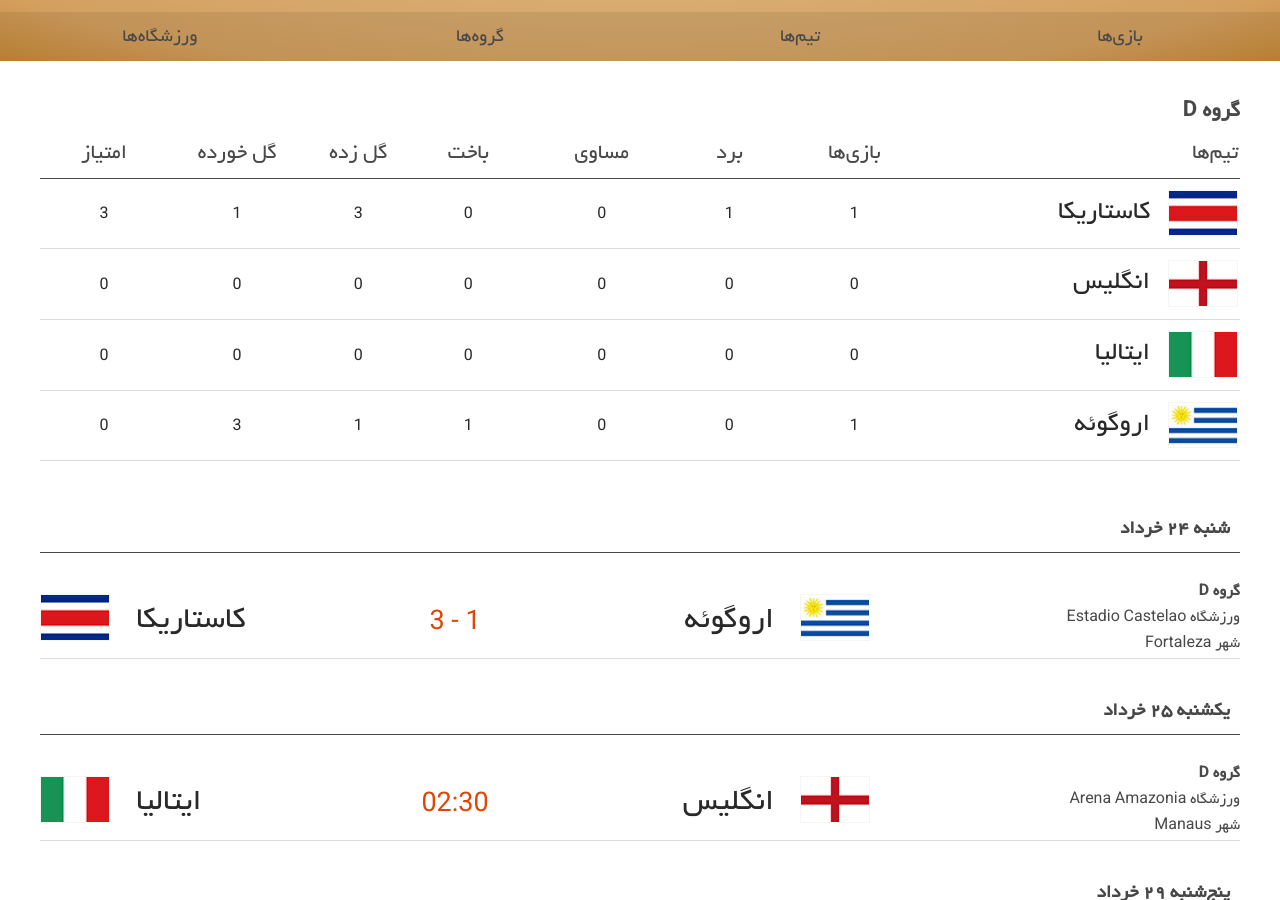
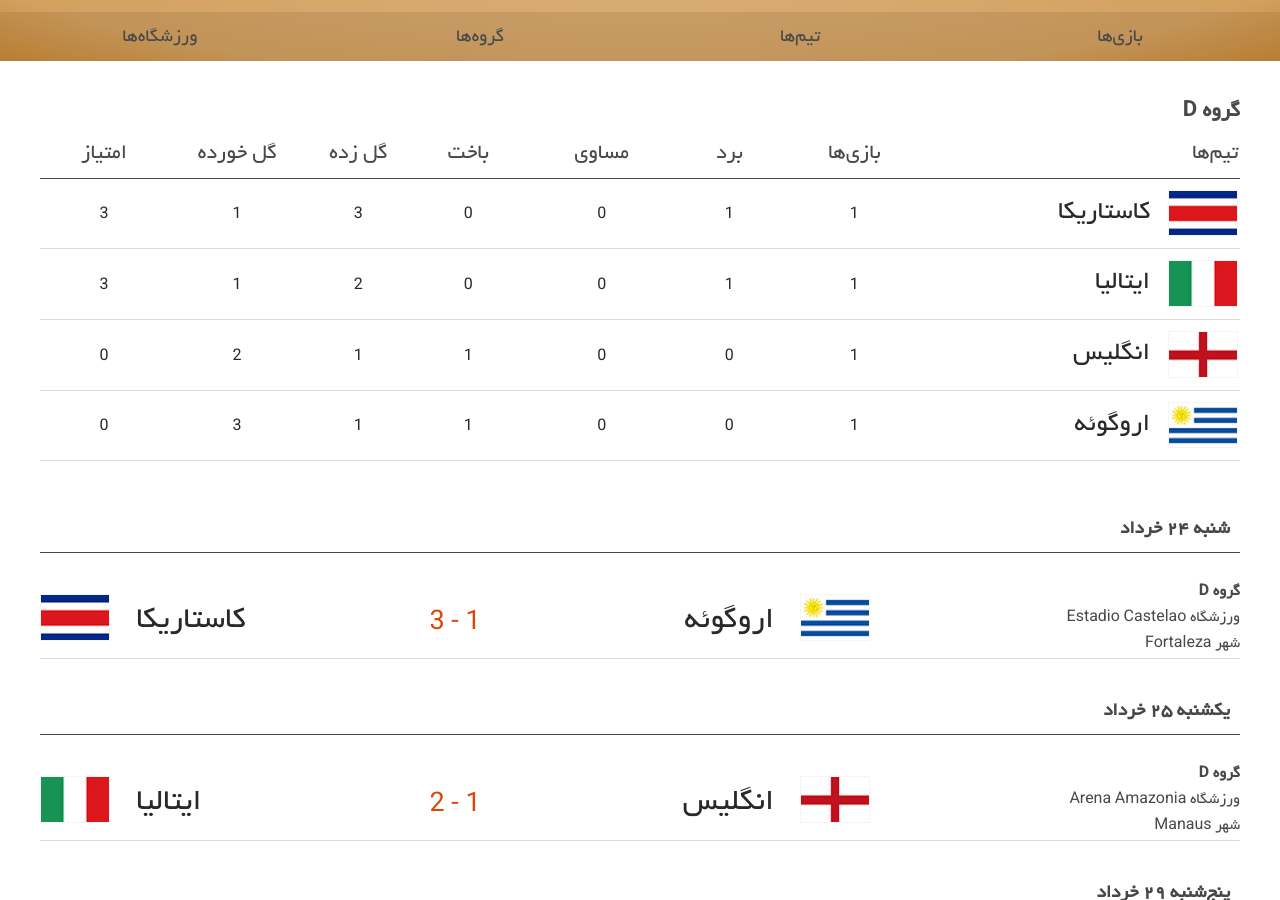
Before and after one commit to HosseinKarami/fifawc, a Jekyll site: the page built from groups/D/index.html, in a window 1280 px wide and 900 px high, scrolled down 242 px. Built offline with Jekyll 4.4.1, drawn with Linux system fonts in a browser that asks for light colours; comment, search, counter and statistics services are not loaded.

Commit message:
ENG Vs ITA

```diff
--- a/_data/groups.yml
+++ b/_data/groups.yml
@@ -126,23 +126,23 @@
     GF: "3"
     GA: "1"
     points: "3"
+  - team: ایتالیا
+    flag: assets/img/flags/ita.png
+    played: "1"
+    won: "1"
+    draw: "0"
+    lost: "0"
+    GF: "2"
+    GA: "1"
+    points: "3"
   - team: انگلیس
     flag: assets/img/flags/eng.png
-    played: "0"
+    played: "1"
     won: "0"
     draw: "0"
-    lost: "0"
-    GF: "0"
-    GA: "0"
-    points: "0"
-  - team: ایتالیا
-    flag: assets/img/flags/ita.png
-    played: "0"
-    won: "0"
-    draw: "0"
-    lost: "0"
-    GF: "0"
-    GA: "0"
+    lost: "1"
+    GF: "1"
+    GA: "2"
     points: "0"
   - team: اروگوئه
     flag: assets/img/flags/uru.png
```
Also changed, not shown: _data/matches.yml (+5 -5 lines).
